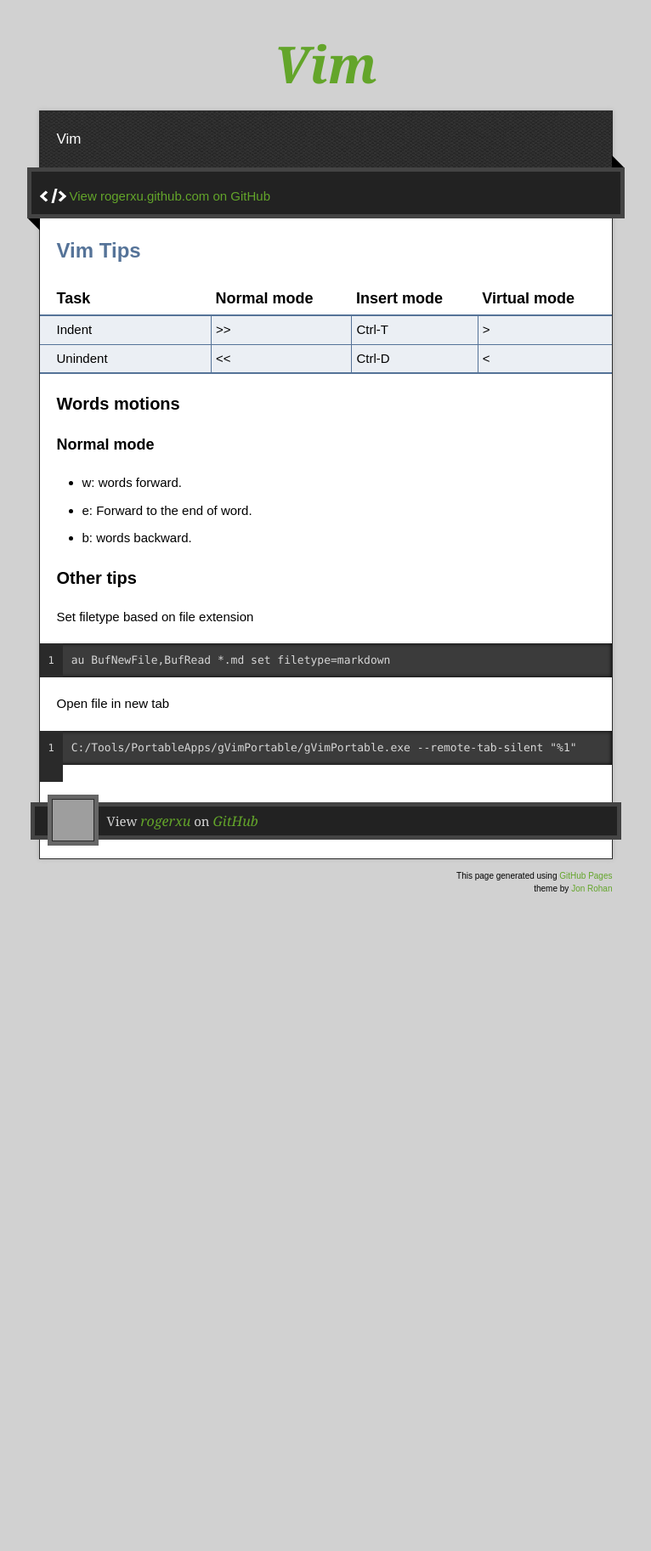
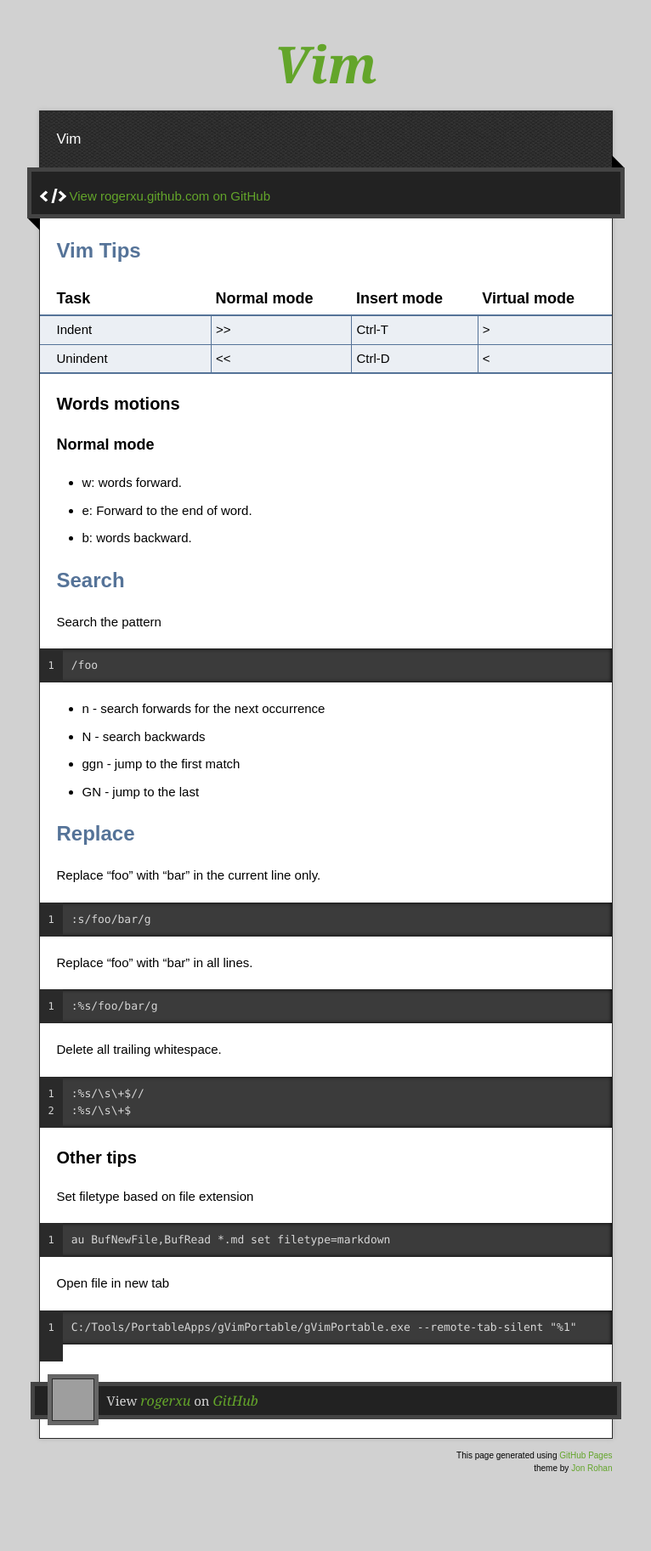
Before and after one commit to rogerxu/rogerxu.github.io, a Jekyll site: the page built from _posts/2012-09-28-vim.md, in a window 1280 px wide. Shown: the whole page at 85% size, without its empty margins (257-1023 px from the left). Built offline with Jekyll 4.4.1, drawn with Linux system fonts in a browser that asks for light colours; nearby versions of some CDN libraries; before the commit the page ends 1143 px from its top, so only the background shows below that; grey boxes are pictures that could not be loaded.

Commit message:
Add search and replace section in vim post.

```diff
--- a/_posts/2012-09-28-vim.md
+++ b/_posts/2012-09-28-vim.md
@@ -38,6 +38,32 @@
 * e: Forward to the end of word.
 * b: words backward.
 
+## Search
+
+Search the pattern
+
+    /foo
+
+* n - search forwards for the next occurrence
+* N - search backwards
+* ggn - jump to the first match
+* GN - jump to the last
+
+## Replace
+
+Replace "foo" with "bar" in the current line only.
+
+    :s/foo/bar/g
+
+Replace "foo" with "bar" in all lines.
+
+    :%s/foo/bar/g
+
+Delete all trailing whitespace.
+
+    :%s/\s\+$//
+    :%s/\s\+$
+
 ### Other tips
 
 Set filetype based on file extension
```
